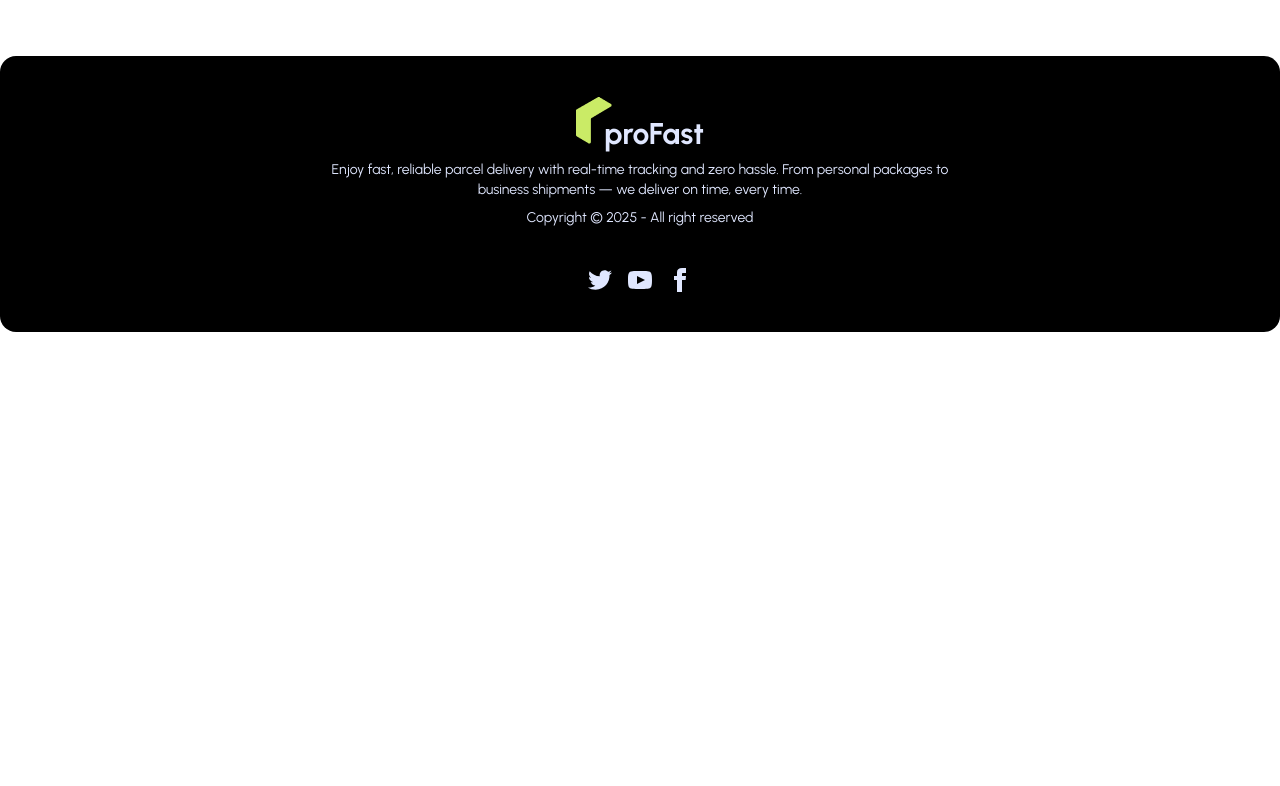
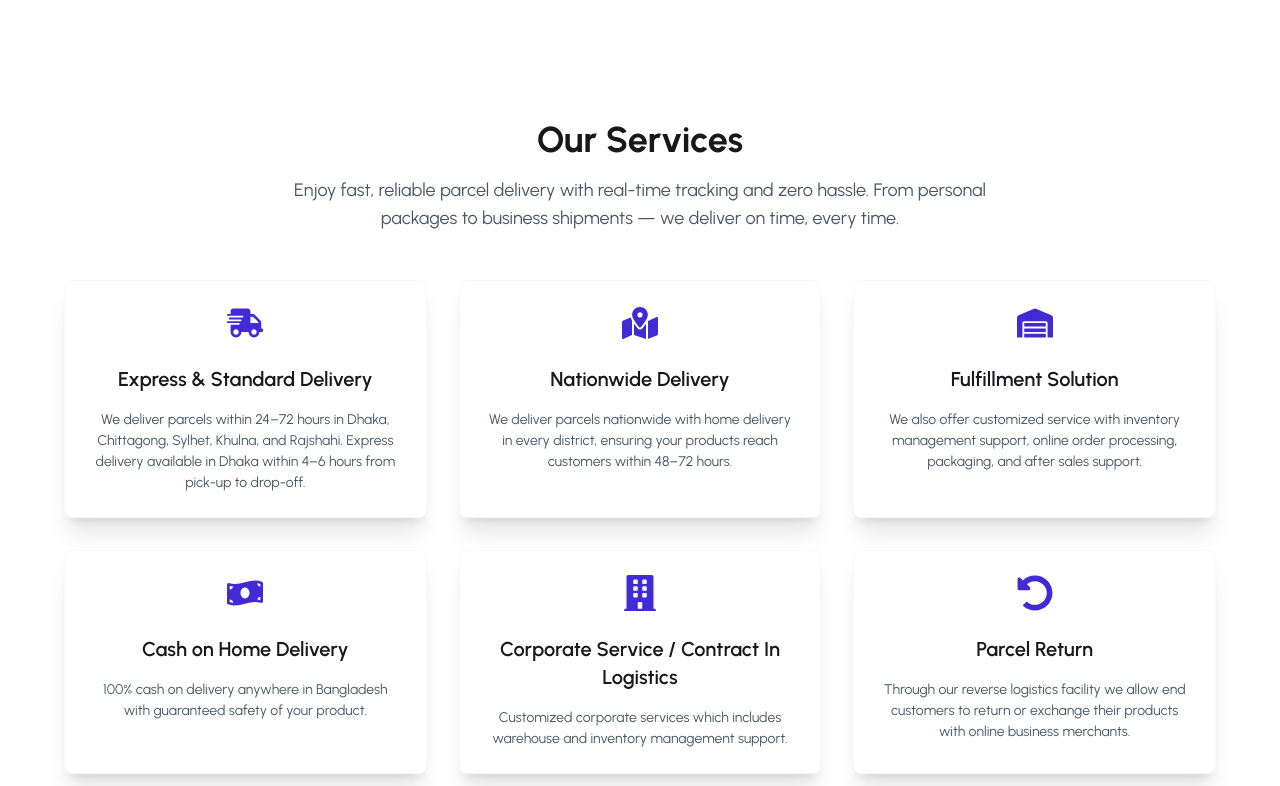
Before and after one commit to FahimSakib270/ThesisClinte, a React (Vite) app: page / in a window 1280 px wide. Shown: the part 674-1460 px from the top of the page. Before the commit the page ends 1006 px from the top, so only its background shows below. Built offline with nearby package versions, Linux system fonts and the light colour scheme.

Commit message:
services sections

```diff
--- a/package.json
+++ b/package.json
@@ -13,6 +13,7 @@
     "@tailwindcss/vite": "^4.1.14",
     "react": "^19.1.1",
     "react-dom": "^19.1.1",
+    "react-icons": "^5.5.0",
     "react-responsive-carousel": "^3.2.23",
     "react-router": "^7.9.4",
     "tailwindcss": "^4.1.14"
--- a/src/Pages/Home/Home/Home.jsx
+++ b/src/Pages/Home/Home/Home.jsx
@@ -1,10 +1,12 @@
 import React from "react";
 import Banner from "../Banner/Banner";
+import OurServices from "../../Service/OurServices";
 
 const Home = () => {
   return (
     <div>
       <Banner></Banner>
+      <OurServices></OurServices>
     </div>
   );
 };
--- /dev/null
+++ b/src/Pages/Service/OurServices.jsx
@@ -0,0 +1,80 @@
+import React from "react";
+import {
+  FaShippingFast,
+  FaMapMarkedAlt,
+  FaWarehouse,
+  FaMoneyBillWave,
+  FaBuilding,
+  FaUndoAlt,
+} from "react-icons/fa";
+import ServiceCard from "./ServiceCard";
+
+const servicesData = [
+  {
+    icon: <FaShippingFast className="text-4xl" />,
+    title: "Express & Standard Delivery",
+    description:
+      "We deliver parcels within 24–72 hours in Dhaka, Chittagong, Sylhet, Khulna, and Rajshahi. Express delivery available in Dhaka within 4–6 hours from pick-up to drop-off.",
+  },
+  {
+    icon: <FaMapMarkedAlt className="text-4xl" />,
+    title: "Nationwide Delivery",
+    description:
+      "We deliver parcels nationwide with home delivery in every district, ensuring your products reach customers within 48–72 hours.",
+  },
+  {
+    icon: <FaWarehouse className="text-4xl" />,
+    title: "Fulfillment Solution",
+    description:
+      "We also offer customized service with inventory management support, online order processing, packaging, and after sales support.",
+  },
+  {
+    icon: <FaMoneyBillWave className="text-4xl" />,
+    title: "Cash on Home Delivery",
+    description:
+      "100% cash on delivery anywhere in Bangladesh with guaranteed safety of your product.",
+  },
+  {
+    icon: <FaBuilding className="text-4xl" />,
+    title: "Corporate Service / Contract In Logistics",
+    description:
+      "Customized corporate services which includes warehouse and inventory management support.",
+  },
+  {
+    icon: <FaUndoAlt className="text-4xl" />,
+    title: "Parcel Return",
+    description:
+      "Through our reverse logistics facility we allow end customers to return or exchange their products with online business merchants.",
+  },
+];
+
+const OurServices = () => {
+  return (
+    <section className="py-16 px-4 bg-base-100">
+      <div className="max-w-6xl mx-auto ">
+        <div className="text-center mb-12">
+          <h2 className="text-3xl md:text-4xl font-bold mb-4">Our Services</h2>
+          <p className="text-lg text-gray-600 max-w-3xl mx-auto">
+            Enjoy fast, reliable parcel delivery with real-time tracking and
+            zero hassle. From personal packages to business shipments — we
+            deliver on time, every time.
+          </p>
+        </div>
+
+        {/* Services Grid */}
+        <div className="grid grid-cols-1 sm:grid-cols-2 lg:grid-cols-3 gap-8 ">
+          {servicesData.map((service, index) => (
+            <ServiceCard
+              key={index}
+              icon={service.icon}
+              title={service.title}
+              description={service.description}
+            />
+          ))}
+        </div>
+      </div>
+    </section>
+  );
+};
+
+export default OurServices;
--- /dev/null
+++ b/src/Pages/Service/ServiceCard.JSX
@@ -0,0 +1,15 @@
+import React from "react";
+
+const ServiceCard = ({ icon, title, description }) => {
+  return (
+    <div className="card bg-base-100 hover:bg-[#CAEB66]  shadow-xl hover:shadow-2xl transition-shadow duration-300 border border-base-200">
+      <div className="card-body items-center text-center p-6">
+        <div className="mb-4 text-primary">{icon}</div>
+        <h3 className="card-title text-xl font-semibold mb-2">{title}</h3>
+        <p className="text-gray-600">{description}</p>
+      </div>
+    </div>
+  );
+};
+
+export default ServiceCard;
```
Also changed, not shown: 1 other file (tests, documents, lock files or other folders).
